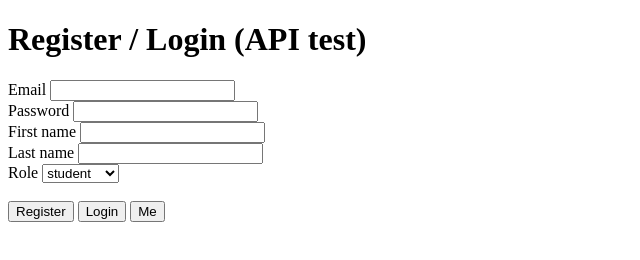
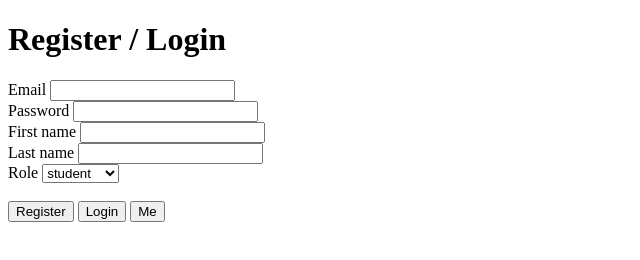
Before and after one commit to ayushramjathano/Hackathon, a website: page index.html in a window 1280 px wide. Shown: the whole page, without its empty margins (0-640 px from the left). Drawn offline with Linux system fonts and the light colour scheme.

Commit message:
Update index.html

```diff
--- a/index.html
+++ b/index.html
@@ -5,7 +5,7 @@
   <title>Auth test</title>
 </head>
 <body>
-  <h1>Register / Login (API test)</h1>
+  <h1>Register / Login</h1>
 
   <!-- Basic Sign up / Log in form -->
   <label>Email <input id="email" type="email" /></label><br />
```
